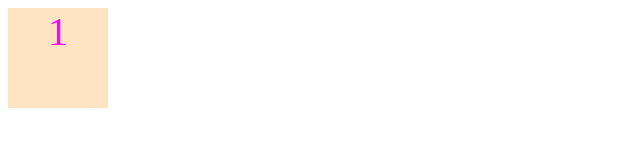
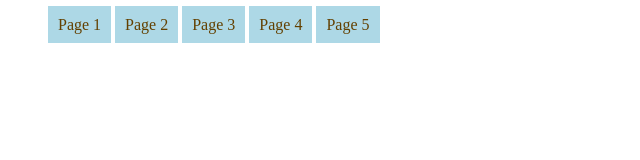
Before and after one commit to PolinaSmir/table-html, a plain HTML site: page index.html in a window 1280 px wide. Shown: the whole page, without its empty margins (0-640 px from the left). Drawn offline with Linux system fonts and the light colour scheme.

Commit message:
:hover-examp

```diff
--- a/index.html
+++ b/index.html
@@ -7,6 +7,14 @@
     <link rel="stylesheet" href="style.css" />
   </head>
   <body>
-    <div>1</div>
+    <nav class="navigation">
+      <ul class="link-list">
+        <li><a href="#" class="page-link">Page 1</a></li>
+        <li><a href="#" class="page-link">Page 2</a></li>
+        <li><a href="#" class="page-link">Page 3</a></li>
+        <li><a href="#" class="page-link">Page 4</a></li>
+        <li><a href="#" class="page-link">Page 5</a></li>
+      </ul>
+    </nav>
   </body>
 </html>
--- a/style.css
+++ b/style.css
@@ -1,13 +1,13 @@
-div {
-  width: 100px;
-  height: 100px;
-  background-color: bisque;
-  color: magenta;
-  text-align: center;
-  font-size: 40px;
+.link-list li {
+  display: inline-block;
 }
-
-div:hover {
-  background-color: chocolate;
-  color: aqua;
+.page-link {
+  text-decoration: none;
+  background-color: lightblue;
+  padding: 10px;
+  color: rgb(99, 64, 0);
 }
+.page-link:hover {
+  background-color: brown;
+  color: aliceblue;
+}
```
